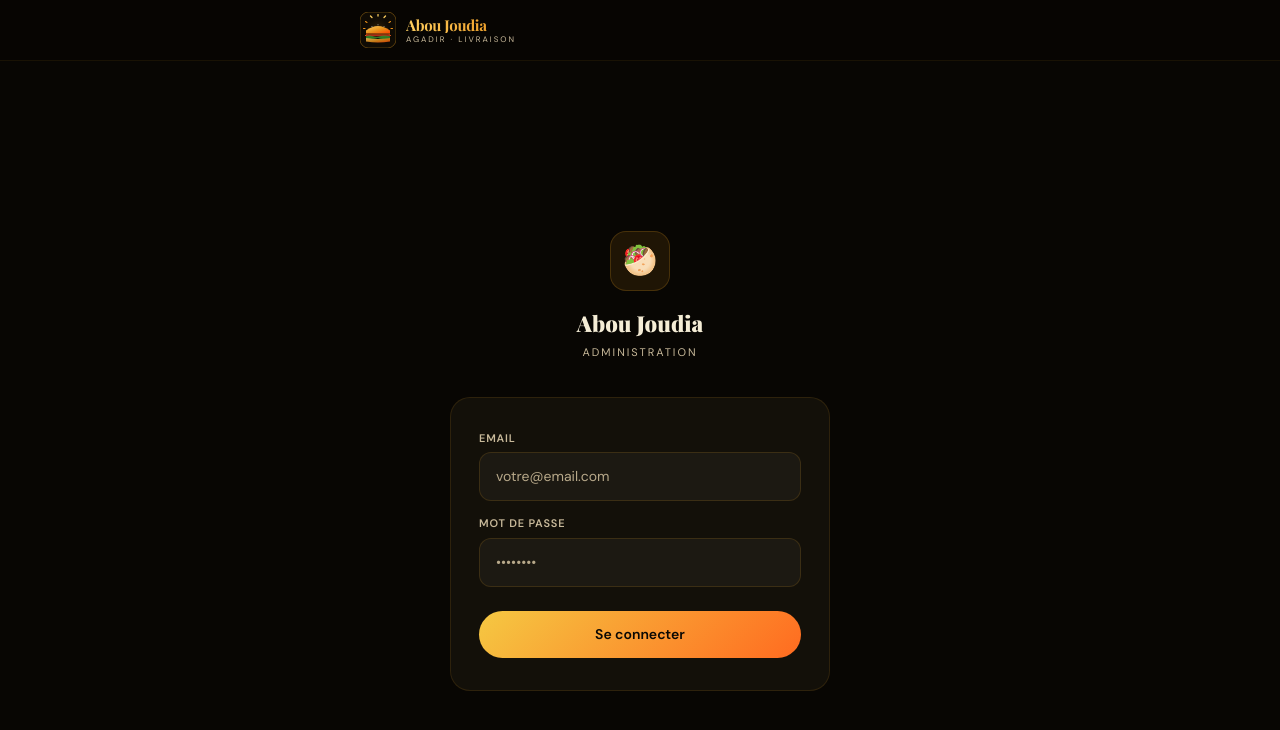
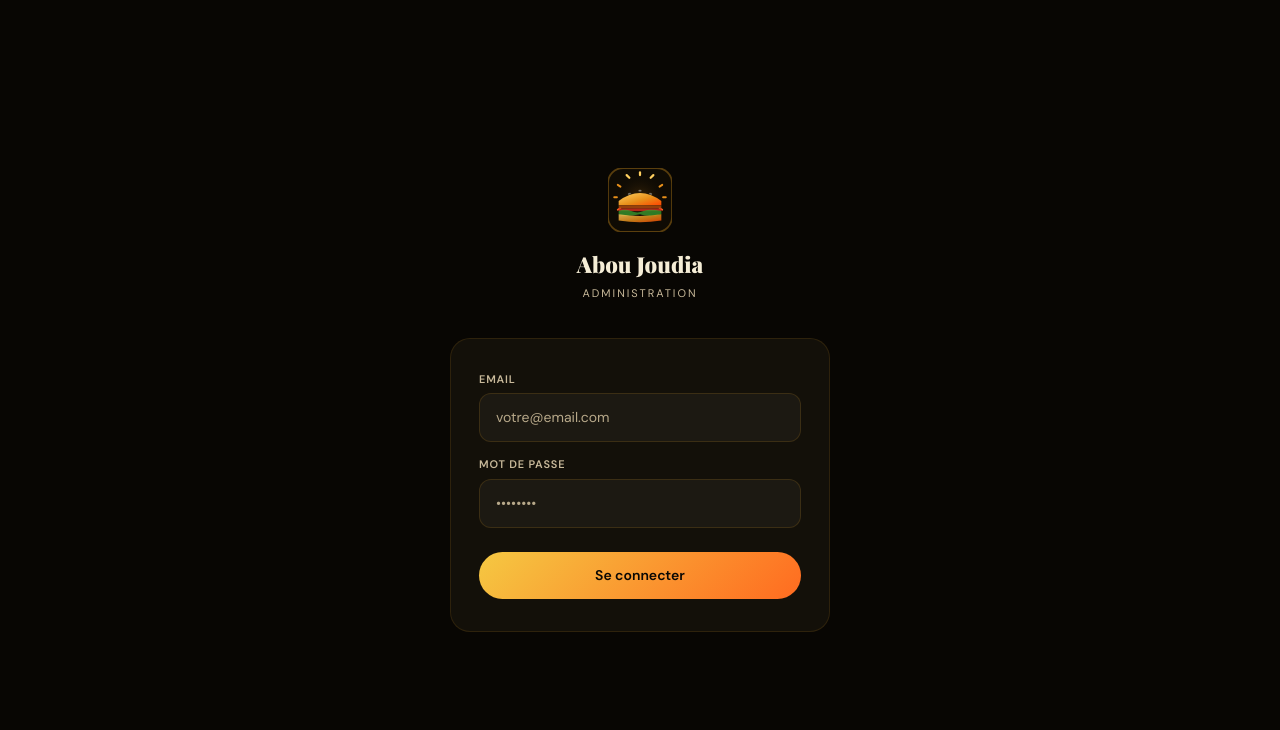
Before and after one commit to Martch-MUNDELE/abou-joudia, a Next.js app: page /admin/login in a window 1280 px wide. Shown: the top 730 px of the page. Built offline with nearby package versions, Linux system fonts and the light colour scheme; no server answers; the database is empty.

Commit message:
fix: restructuration layout - navbar masquée sur login

```diff
--- /dev/null
+++ b/app/(public)/layout.tsx
@@ -0,0 +1,11 @@
+import Navbar from '@/components/Navbar'
+export default function PublicLayout({ children }: { children: React.ReactNode }) {
+  return (
+    <>
+      <Navbar />
+      <main style={{ maxWidth: 768, margin: '0 auto', padding: '0 0 80px' }}>
+        {children}
+      </main>
+    </>
+  )
+}
--- a/app/admin/login/page.tsx
+++ b/app/admin/login/page.tsx
@@ -2,6 +2,7 @@
 import { useState } from 'react'
 import { createClient } from '@/lib/supabase/client'
 import { useRouter } from 'next/navigation'
+import Logo from '@/components/Logo'
 
 export default function AdminLogin() {
   const [email, setEmail] = useState('')
@@ -24,7 +25,7 @@ export default function AdminLogin() {
       <div style={{ width: '100%', maxWidth: 380 }}>
         {/* Logo */}
         <div style={{ textAlign: 'center', marginBottom: 36 }}>
-          <div style={{ width: 60, height: 60, background: 'rgba(232,160,32,0.1)', border: '1px solid rgba(232,160,32,0.2)', borderRadius: 16, display: 'flex', alignItems: 'center', justifyContent: 'center', fontSize: 28, margin: '0 auto 16px' }}>🥙</div>
+          <div style={{ margin: '0 auto 16px', display: 'flex', justifyContent: 'center' }}><Logo size={64} /></div>
           <h1 style={{ fontFamily: 'Playfair Display, serif', fontSize: 22, fontWeight: 900, color: '#F5EDD6', margin: 0 }}>Abou Joudia</h1>
           <div style={{ fontSize: 11, color: '#C8B99A', letterSpacing: '2px', textTransform: 'uppercase', marginTop: 4 }}>Administration</div>
         </div>
--- a/app/layout.tsx
+++ b/app/layout.tsx
@@ -1,9 +1,8 @@
 import type { Metadata } from 'next'
 import './globals.css'
-import Navbar from '@/components/Navbar'
 
 export const viewport = {
-  width: "device-width",
+  width: 'device-width',
   initialScale: 1,
   maximumScale: 1,
   userScalable: false,
@@ -16,12 +15,9 @@ export const metadata: Metadata = {
 
 export default function RootLayout({ children }: { children: React.ReactNode }) {
   return (
-    <html lang="fr" style={{ background: '#080603' }}>
+    <html lang='fr' style={{ background: '#080603' }}>
       <body style={{ background: '#080603', minHeight: '100vh' }}>
-        <Navbar />
-        <main style={{ maxWidth: 768, margin: '0 auto', padding: '0 0 80px' }}>
-          {children}
-        </main>
+        {children}
       </body>
     </html>
   )
```
Also changed, not shown: app/(public)/confirmation/confirmation/[id]/page.tsx (renamed from app/confirmation/[id]/page.tsx), app/(public)/page.tsx (renamed from app/page.tsx), app/(public)/panier/page.tsx (renamed from app/panier/page.tsx).
